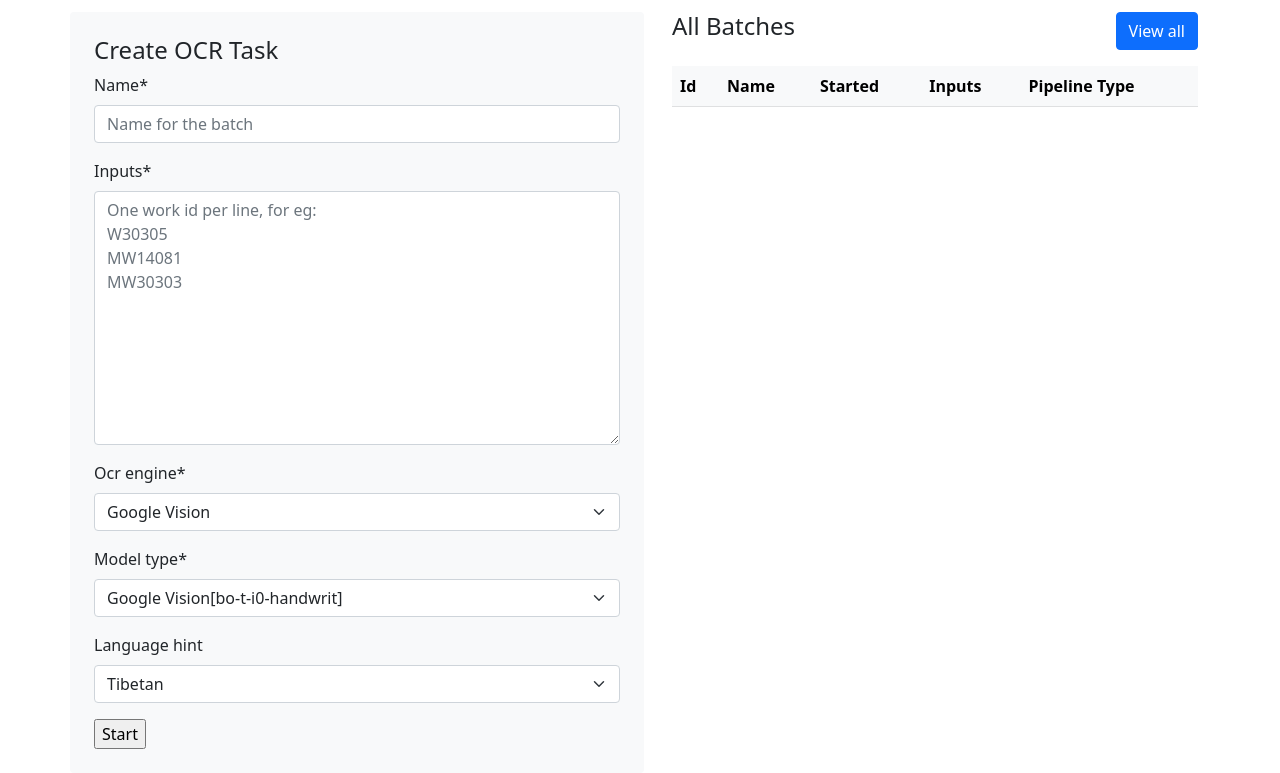
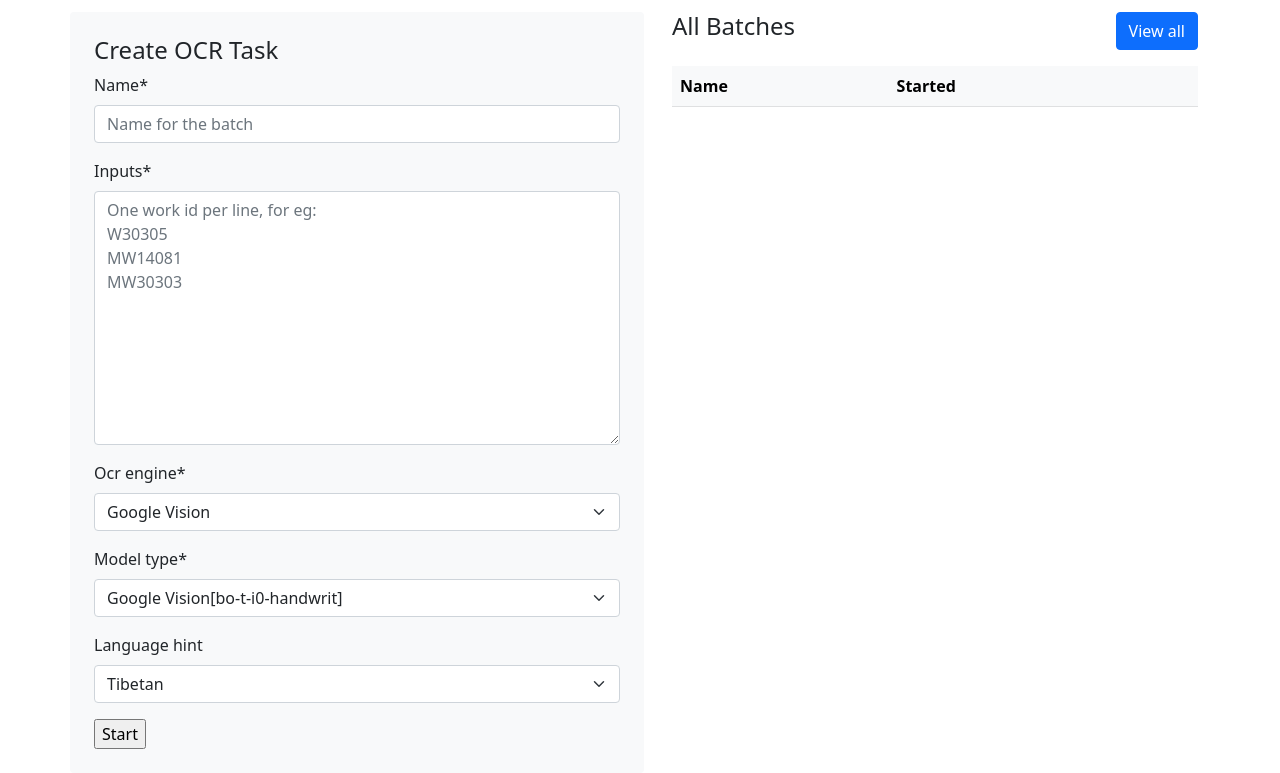
Before and after one commit to OpenPecha/Pipeline-Manager, a Django app: page /pipelines/ in a window 1280 px wide. Shown: the part 56-829 px from the top of the page. Run offline with Django 3.2, Linux system fonts and the light colour scheme; data that the repository does not hold is empty; parts of the project's set-up code (start-up, migrations or seed data) failed here and were passed over; some libraries are stand-ins or nearby versions.

Commit message:
fix: clean up batch task table

```diff
--- a/data_pipeline_manager/templates/pipelines/batch_task_list_table.html
+++ b/data_pipeline_manager/templates/pipelines/batch_task_list_table.html
@@ -1,23 +1,19 @@
 <table class="table table-hover table-light">
     <thead>
     <tr>
-        <th scope="col">Id</th>
         <th scope="col">Name</th>
         <th scope="col">Started</th>
-        <th scope="col">Inputs</th>
-        <th scope="col">Pipeline Type</th>
+        <th scope="col"></th>
     </tr>
     </thead>
     <tbody>
     {% for batch in batch_tasks %}
         <tr>
-            <th scope="row">
-                <a href="{% url 'pipelines:batch_detail' batch.id %}">{{ batch.id }}</a>
-            </th>
             <td>{{ batch.name }}</td>
             <td>{{ batch.started_on }}</td>
-            <td>{{ batch.inputs|truncatechars:30 }}</td>
-            <td>{{ batch.get_pipeline_type_display }}</td>
+            <td class="text-end">
+                <a class="btn btn-info btn-sm fw-light" href="{% url 'pipelines:batch_detail' batch.id %}">Details</a>
+            </td>
         </tr>
     {% endfor %}
     </tbody>
```
